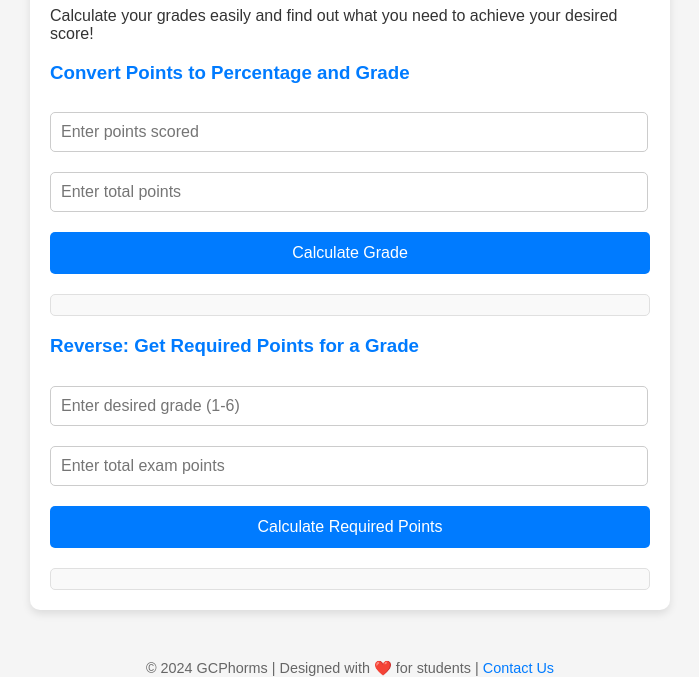
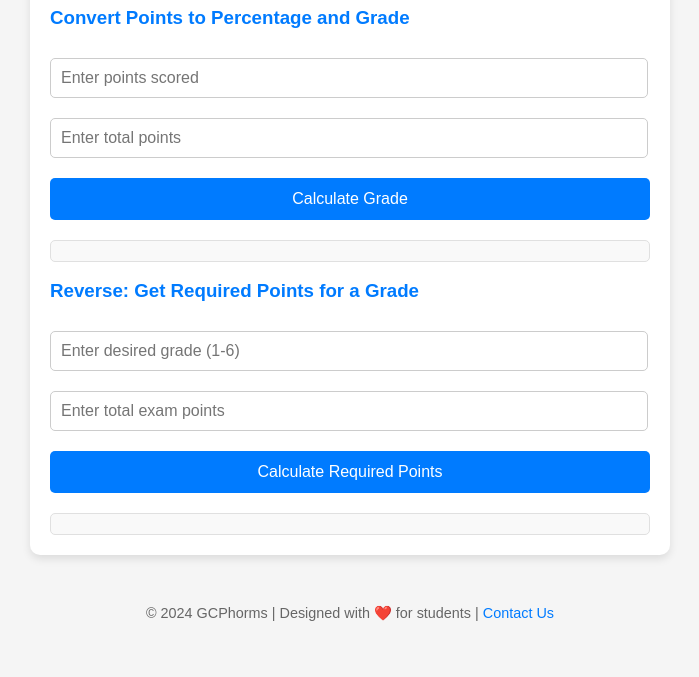
Before and after one commit to GCPhorms/.Github.io, a plain HTML site: page index.html in a window 1280 px wide. Shown: the part 143-820 px from the top of the page, without its empty margins (290-989 px from the left). Drawn offline with Linux system fonts and the light colour scheme.

Commit message:
Update index.html

```diff
--- a/index.html
+++ b/index.html
@@ -90,7 +90,6 @@
 <body>
   <div class="container">
     <h1>GCPhorms - Grade Calculator</h1>
-    <p>Calculate your grades easily and find out what you need to achieve your desired score!</p>
 
     <h3>Convert Points to Percentage and Grade</h3>
     <input type="number" id="points" placeholder="Enter points scored" required>
```
